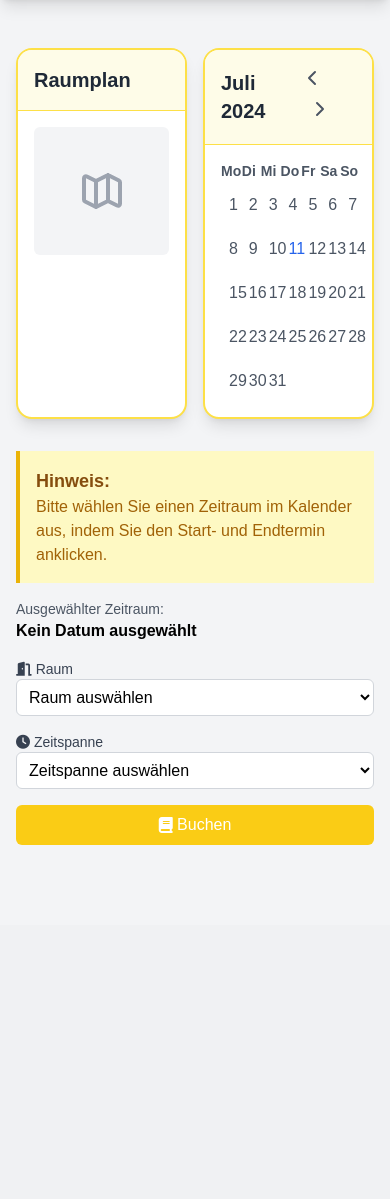
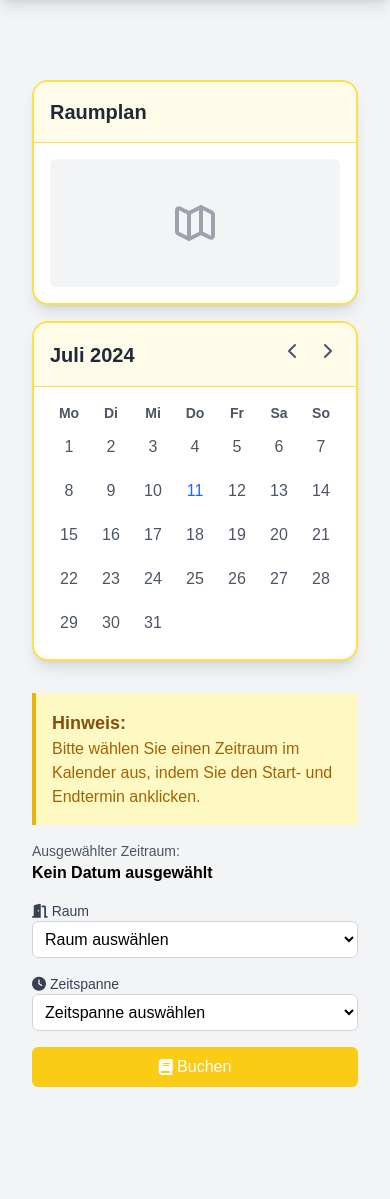
Before and after one commit to storminator89/roomie, a PHP site: page / in a window 390 px wide. Shown: the part 64-1263 px from the top of the page. Before the commit the page ends 909 px from the top, so only its background shows below. Run offline with PHP 8.4, Linux system fonts and the light colour scheme; the visitor is signed in with stand-in values (Sample User, id 1); data comes from the database, SQL or seed files in the repository; both versions use the stored data as it was after the commit; style sheets or scripts are compiled from the project's sources; some libraries are stand-ins or nearby versions.

Commit message:
optimize mobile view

```diff
--- a/index.php
+++ b/index.php
@@ -153,8 +153,9 @@ function getMonthlyBookings($db, $year, $month, $roomId)
                 </div>
             <?php endif; ?>
 
-            <div class="grid grid-cols-2 gap-4 mb-8">
-                <div class="bg-white shadow-lg rounded-2xl overflow-hidden border-2 border-yellow-300 col-span-1">
+            <div class="container mx-auto px-4 py-8">
+                <div class="grid grid-cols-1 lg:grid-cols-2 gap-4 mb-8">
+                    <div class="bg-white shadow-lg rounded-2xl overflow-hidden border-2 border-yellow-300">
                         <div class="flex flex-row items-center justify-between p-4 bg-yellow-50 text-gray-800 border-b border-yellow-300">
                             <h3 class="text-xl font-semibold">Raumplan</h3>
                         </div>
@@ -167,7 +168,7 @@ function getMonthlyBookings($db, $year, $month, $roomId)
                         </div>
                     </div>
 
-                <div class="bg-white shadow-lg rounded-2xl overflow-hidden border-2 border-yellow-300 col-span-1">
+                    <div class="bg-white shadow-lg rounded-2xl overflow-hidden border-2 border-yellow-300">
                         <div class="flex flex-row items-center justify-between p-4 bg-yellow-50 text-gray-800 border-b border-yellow-300">
                             <h2 class="text-xl font-semibold" x-text="currentMonthYear"></h2>
                             <div class="space-x-2">
@@ -277,7 +278,7 @@ function getMonthlyBookings($db, $year, $month, $roomId)
                         </button>
                     </form>
                 </div>
-
+            </div>
 
             <div x-show="showFloorPlanPopup" class="fixed inset-0 bg-gray-600 bg-opacity-50 overflow-y-auto h-full w-full flex items-center justify-center" x-cloak>
                 <div class="relative bg-white rounded-lg shadow-xl max-w-4xl w-full m-4" @click.away="showFloorPlanPopup = false">
```
Also changed, not shown: roomie.db. Lines whose indentation alone changed are shown as unchanged.
